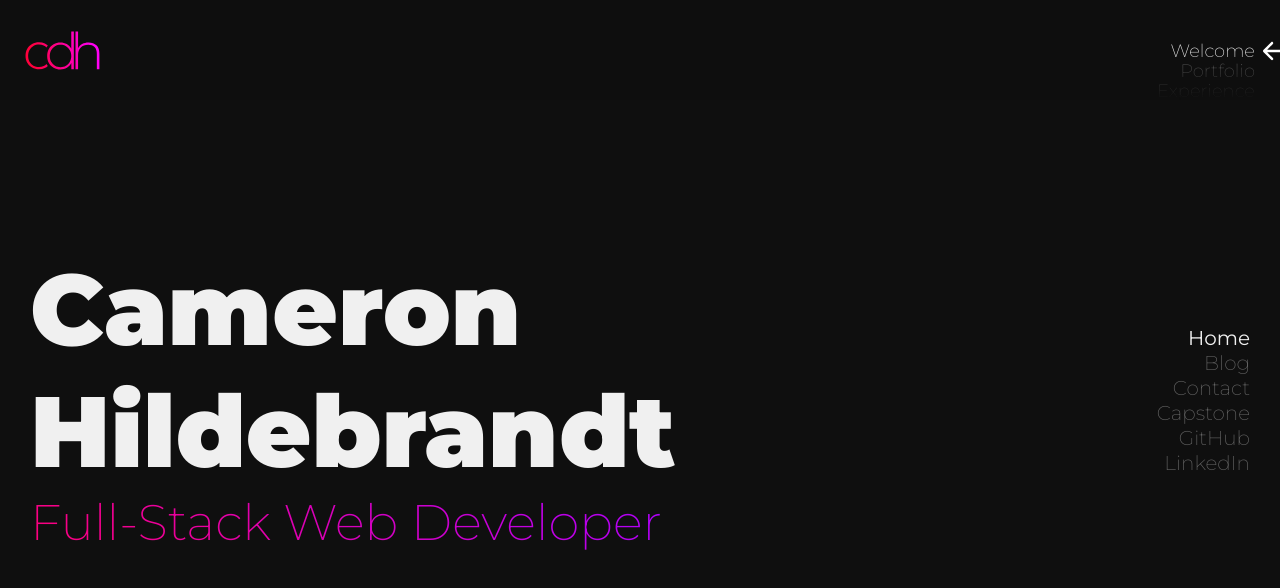
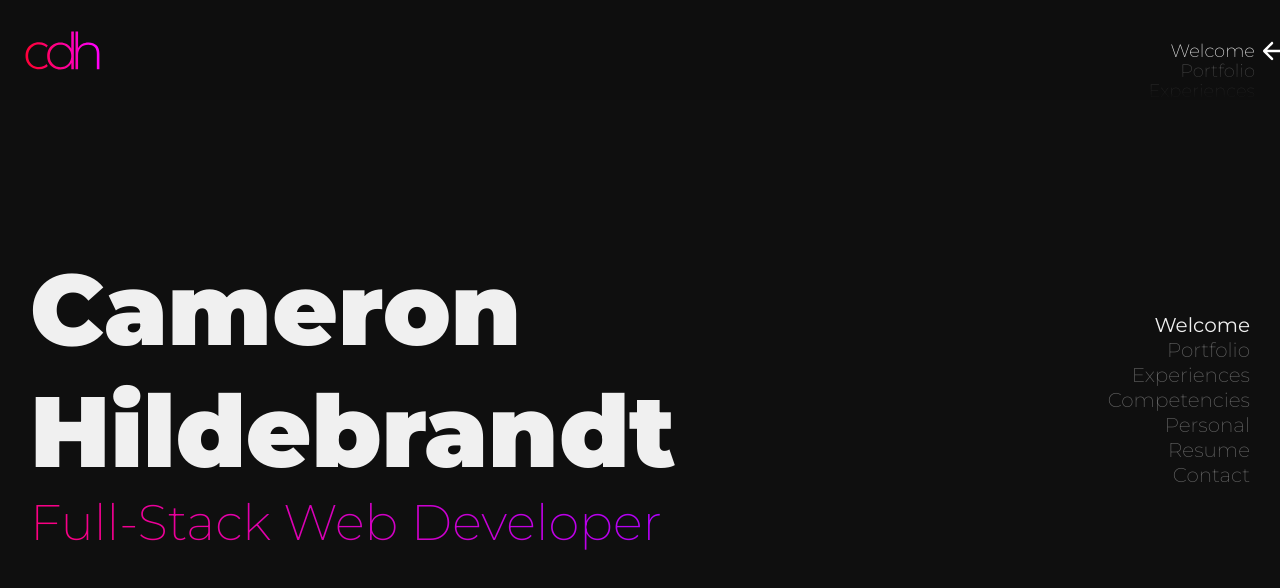
Before and after one commit to CameronHildebrandt/cdh, a React (Create React App) app: page / in a window 1280 px wide. Shown: the top 588 px of the page. Built offline with nearby package versions, Linux system fonts and the light colour scheme.

Commit message:
updated copy

```diff
--- a/src/App.scss
+++ b/src/App.scss
@@ -55,10 +55,8 @@ $base_borderRadius: 25px;
 } */
 
 body {
-  /* background-color: $base_pageBackgroundColor;
-  color: $base_fontColor; */
-  background-color: rgba(15,15,15,1);
-  color: rgba(240,240,240,1);
+  background-color: $base_pageBackgroundColor;
+  color: $base_fontColor;
 
   margin: 0;
 
@@ -74,8 +72,6 @@ body {
 .main {
   width: 100vw;
   height: 100vh;
-  // display: flex;
-  // flex-direction: row-reverse;
 }
 
 .content_container {
@@ -114,6 +110,8 @@ body {
   align-items: flex-end;
   justify-content: center;
   text-decoration: none;
+  user-select: none;
+  cursor: pointer;
 
   font-weight: 200;
   font-size: 20px;
@@ -121,7 +119,7 @@ body {
   color: rgba(100,100,100);
 }
 
-.nav_element_active {
+.nav_element.active {
   font-weight: 400;
   color: rgba(240,240,240);
 }
@@ -287,6 +285,7 @@ body {
 .mobileNav_link {
   text-align: right;
   scroll-snap-align: start;
+  user-select: none;
 
   height: 20px;
   // overflow: hidden;
--- a/src/pages/Navbar.tsx
+++ b/src/pages/Navbar.tsx
@@ -275,8 +275,8 @@ const Navbar = () => (
           <div className="mobileNav_link"></div>
           <div className="mobileNav_link active">Welcome</div>
           <div className="mobileNav_link">Portfolio</div>
-          <div className="mobileNav_link">Experience</div>
-          <div className="mobileNav_link">Skills</div>
+          <div className="mobileNav_link">Experiences</div>
+          <div className="mobileNav_link">Competencies</div>
           <div className="mobileNav_link">Personal</div>
           <div className="mobileNav_link">Resume</div>
           <div className="mobileNav_link">Contact</div>
@@ -288,15 +288,26 @@ const Navbar = () => (
     </div>
 
 
+    {/* TODO: Build a second header bar for desktop - hide entire mobile nav when wide. Programming a bunch of exceptions in the mobile nav sounds like a great source of bugs */}
+
+
 
     {/* refactor into desktopNav */}
     <div className="desktopNav">
-      <Link to="/" className="nav_element nav_element_active">Home</Link>
+      {/* <Link to="/" className="nav_element nav_element_active">Home</Link>
       <Link to="/blogs" className="nav_element">Blog</Link>
       <Link to="/contact" className="nav_element">Contact</Link>
       <Link to="/capstone" className="nav_element">Capstone</Link>
       <Link to="/github" className="nav_element">GitHub</Link>
-      <Link to="/linkedin" className="nav_element">LinkedIn</Link>
+      <Link to="/linkedin" className="nav_element">LinkedIn</Link> */}
+
+      <div className="nav_element active">Welcome</div>
+      <div className="nav_element">Portfolio</div>
+      <div className="nav_element">Experiences</div>
+      <div className="nav_element">Competencies</div>
+      <div className="nav_element">Personal</div>
+      <div className="nav_element">Resume</div>
+      <div className="nav_element">Contact</div>
     </div>
     {/* refactor into desktopNav */}
   </div>
```
